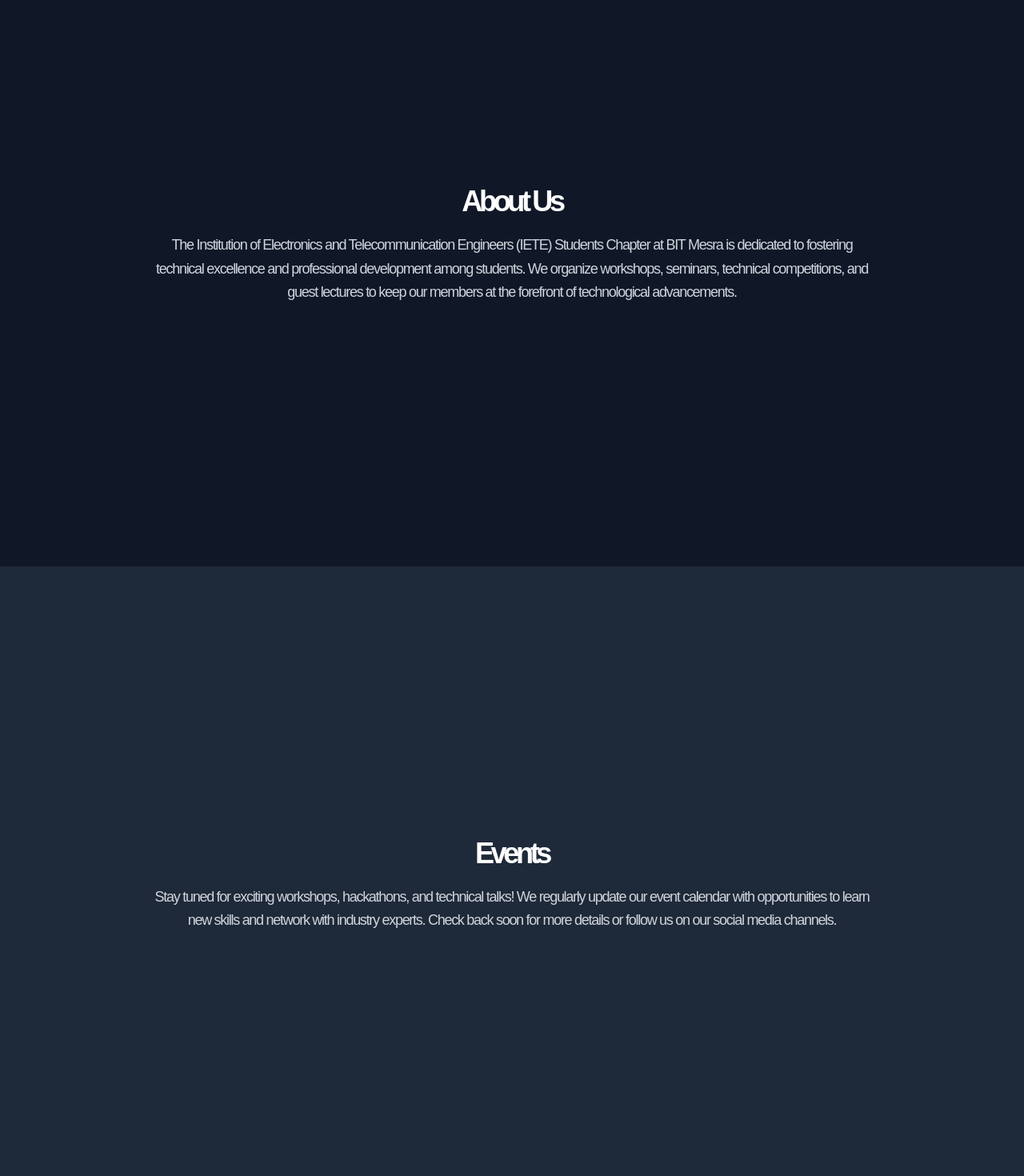
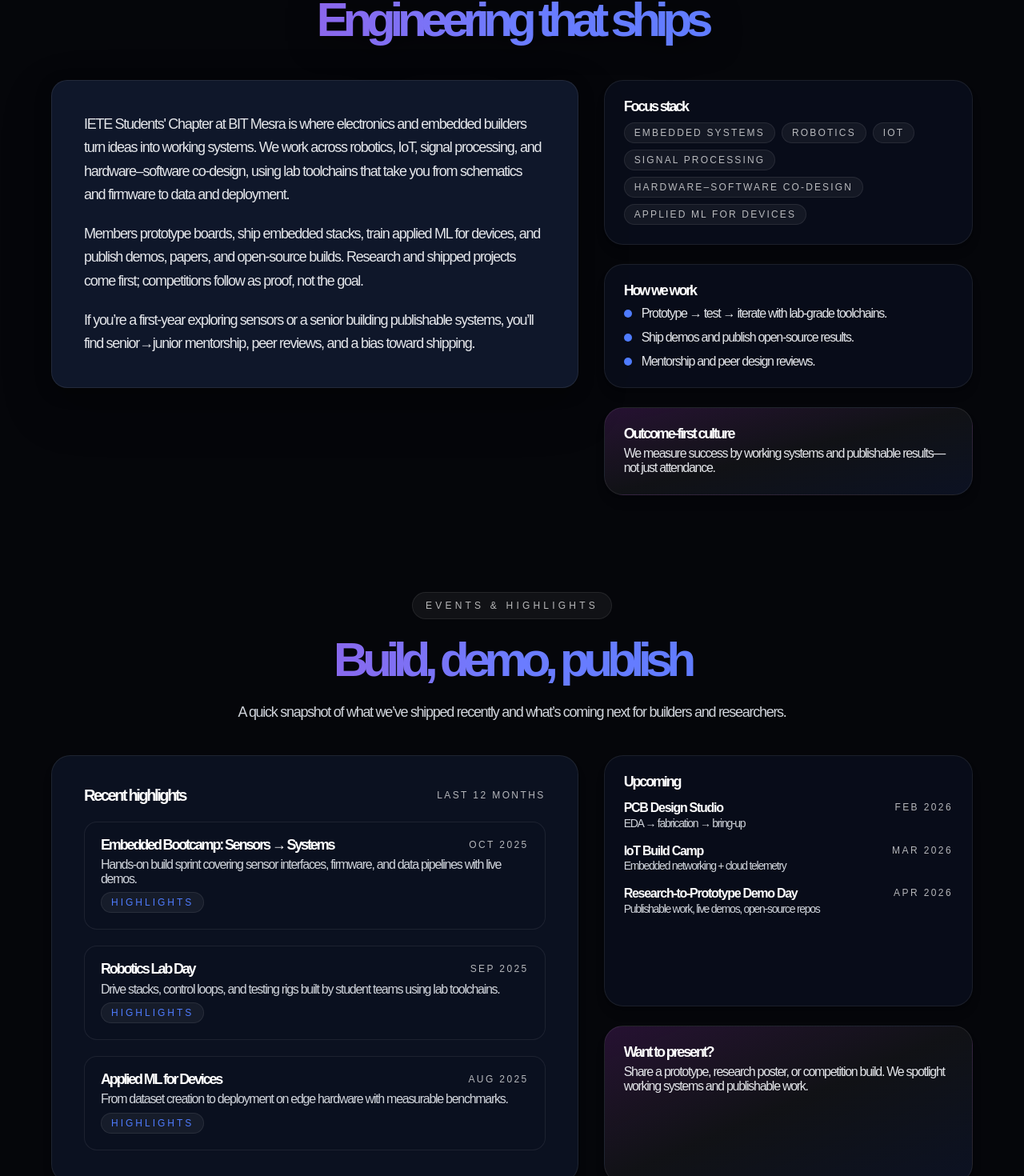
Before and after one commit to ietebitmesra/iete_official_website, a React (Vite) app in the folder frontend/: page / in a window 1280 px wide. Shown: the part 956-2426 px from the top of the page at 80% size. Built offline with nearby package versions, Linux system fonts and the light colour scheme; no server answers; a web font is replaced by a local one.

Commit message:
update: ui refinements

```diff
--- a/frontend/src/components/About.jsx
+++ b/frontend/src/components/About.jsx
@@ -2,16 +2,91 @@
 
 const About = () => {
   return (
-    <section className="bg-gray-900 min-h-screen flex items-center justify-center p-8">
-      {/* About Us Section */}
-      <div className="text-center max-w-4xl">
-        <h2 className="text-4xl font-bold text-white mb-6">About Us</h2>
-        <p className="text-gray-300 text-lg leading-relaxed">
-          The Institution of Electronics and Telecommunication Engineers (IETE) Students Chapter at BIT Mesra
-          is dedicated to fostering technical excellence and professional development among students. We organize
-          workshops, seminars, technical competitions, and guest lectures to keep our members at the forefront
-          of technological advancements.
-        </p>
+    <section className="relative w-full min-h-screen p-8 overflow-hidden bg-[var(--bg)]">
+      <div className="absolute inset-0 -z-10">
+        <div className="absolute inset-0 bg-gradient-to-b from-black/40 via-black/55 to-black/80" />
+        <div className="absolute -top-32 -right-32 h-72 w-72 rounded-full bg-[var(--brand)]/20 blur-3xl" />
+        <div className="absolute -bottom-24 -left-24 h-72 w-72 rounded-full bg-[var(--glow)]/20 blur-3xl" />
+      </div>
+
+      <div className="max-w-6xl mx-auto relative z-10">
+        <div className="text-center mb-10">
+          <span className="inline-flex items-center gap-2 text-xs uppercase tracking-[0.35em] text-[var(--muted)] bg-white/5 border border-[var(--border)] px-4 py-2 rounded-full">
+            About IETE
+          </span>
+          <h2 className="mt-6 pb-2 text-4xl md:text-6xl font-bold leading-[1.1] text-transparent bg-clip-text bg-gradient-to-r from-[var(--brand)] via-[#6b7cff] to-[var(--glow)] relative z-20 drop-shadow-[0_6px_18px_rgba(0,0,0,0.65)]">
+            Engineering that ships
+          </h2>
+        </div>
+
+        <div className="grid grid-cols-1 lg:grid-cols-12 gap-8 items-stretch">
+          <div className="lg:col-span-7">
+            <div className="card-surface bg-[var(--card)]/70 border-[var(--border)] p-8 md:p-10 rounded-3xl shadow-lg space-y-5">
+              <p className="text-gray-200 text-lg leading-relaxed">
+                IETE Students' Chapter at BIT Mesra is where electronics and embedded builders turn ideas into working
+                systems. We work across robotics, IoT, signal processing, and hardware–software co-design, using lab
+                toolchains that take you from schematics and firmware to data and deployment.
+              </p>
+              <p className="text-gray-200 text-lg leading-relaxed">
+                Members prototype boards, ship embedded stacks, train applied ML for devices, and publish demos, papers,
+                and open-source builds. Research and shipped projects come first; competitions follow as proof, not the
+                goal.
+              </p>
+              <p className="text-gray-200 text-lg leading-relaxed">
+                If you’re a first-year exploring sensors or a senior building publishable systems, you’ll find
+                senior→junior mentorship, peer reviews, and a bias toward shipping.
+              </p>
+            </div>
+          </div>
+
+          <div className="lg:col-span-5 grid gap-6">
+            <div className="rounded-3xl border border-[var(--border)] bg-[var(--panel)]/70 p-6 shadow-lg">
+              <h3 className="text-lg font-semibold text-white mb-3">Focus stack</h3>
+              <div className="flex flex-wrap gap-2">
+                {[
+                  "Embedded systems",
+                  "Robotics",
+                  "IoT",
+                  "Signal processing",
+                  "Hardware–software co-design",
+                  "Applied ML for devices",
+                ].map((item) => (
+                  <span
+                    key={item}
+                    className="px-3 py-1 text-xs uppercase tracking-[0.18em] text-[var(--muted)] bg-white/5 border border-[var(--border)] rounded-full"
+                  >
+                    {item}
+                  </span>
+                ))}
+              </div>
+            </div>
+
+            <div className="rounded-3xl border border-[var(--border)] bg-[var(--panel)]/70 p-6 shadow-lg">
+              <h3 className="text-lg font-semibold text-white mb-3">How we work</h3>
+              <ul className="space-y-3 text-gray-200">
+                <li className="flex items-start gap-3">
+                  <span className="mt-1 h-2.5 w-2.5 rounded-full bg-[var(--glow)]" />
+                  <span>Prototype → test → iterate with lab-grade toolchains.</span>
+                </li>
+                <li className="flex items-start gap-3">
+                  <span className="mt-1 h-2.5 w-2.5 rounded-full bg-[var(--glow)]" />
+                  <span>Ship demos and publish open-source results.</span>
+                </li>
+                <li className="flex items-start gap-3">
+                  <span className="mt-1 h-2.5 w-2.5 rounded-full bg-[var(--glow)]" />
+                  <span>Mentorship and peer design reviews.</span>
+                </li>
+              </ul>
+            </div>
+
+            <div className="rounded-3xl border border-[var(--border)] bg-gradient-to-br from-[var(--brand)]/20 via-white/5 to-[var(--glow)]/10 p-6 shadow-lg">
+              <h3 className="text-lg font-semibold text-white mb-2">Outcome-first culture</h3>
+              <p className="text-gray-200">
+                We measure success by working systems and publishable results—not just attendance.
+              </p>
+            </div>
+          </div>
+        </div>
       </div>
     </section>
   )
--- a/frontend/src/components/Events.jsx
+++ b/frontend/src/components/Events.jsx
@@ -1,18 +1,119 @@
 import React from 'react'
+
+const highlights = [
+  {
+    title: 'Embedded Bootcamp: Sensors → Systems',
+    date: 'Oct 2025',
+    tag: 'Highlights',
+    desc: 'Hands-on build sprint covering sensor interfaces, firmware, and data pipelines with live demos.',
+  },
+  {
+    title: 'Robotics Lab Day',
+    date: 'Sep 2025',
+    tag: 'Highlights',
+    desc: 'Drive stacks, control loops, and testing rigs built by student teams using lab toolchains.',
+  },
+  {
+    title: 'Applied ML for Devices',
+    date: 'Aug 2025',
+    tag: 'Highlights',
+    desc: 'From dataset creation to deployment on edge hardware with measurable benchmarks.',
+  },
+]
+
+const upcoming = [
+  {
+    title: 'PCB Design Studio',
+    date: 'Feb 2026',
+    focus: 'EDA → fabrication → bring-up',
+  },
+  {
+    title: 'IoT Build Camp',
+    date: 'Mar 2026',
+    focus: 'Embedded networking + cloud telemetry',
+  },
+  {
+    title: 'Research-to-Prototype Demo Day',
+    date: 'Apr 2026',
+    focus: 'Publishable work, live demos, open-source repos',
+  },
+]
 
 const Events = () => {
   return (
-      <section className="bg-gray-800 min-h-screen flex items-center justify-center p-8">
-            {/* Events Section */}
-          <div className="text-center max-w-4xl">
-            <h2 className="text-4xl font-bold text-white mb-6">Events</h2>
-            <p className="text-gray-300 text-lg leading-relaxed">
-              Stay tuned for exciting workshops, hackathons, and technical talks! We regularly update our event
-              calendar with opportunities to learn new skills and network with industry experts. Check back soon
-              for more details or follow us on our social media channels.
-            </p>
+    <section className="relative w-full min-h-screen p-8 overflow-hidden bg-[var(--bg)]">
+      <div className="absolute inset-0 -z-10">
+        <div className="absolute inset-0 bg-gradient-to-b from-black/45 via-black/60 to-black/80" />
+        <div className="absolute -top-28 -left-20 h-64 w-64 rounded-full bg-[var(--brand)]/15 blur-3xl" />
+        <div className="absolute -bottom-24 -right-24 h-72 w-72 rounded-full bg-[var(--glow)]/15 blur-3xl" />
+      </div>
+
+      <div className="max-w-6xl mx-auto relative z-10">
+        <div className="text-center mb-10">
+          <span className="inline-flex items-center gap-2 text-xs uppercase tracking-[0.35em] text-[var(--muted)] bg-white/5 border border-[var(--border)] px-4 py-2 rounded-full">
+            Events & Highlights
+          </span>
+          <h2 className="mt-6 pb-2 text-4xl md:text-6xl font-bold leading-[1.1] text-transparent bg-clip-text bg-gradient-to-r from-[var(--brand)] via-[#6b7cff] to-[var(--glow)] relative z-10">
+            Build, demo, publish
+          </h2>
+          <p className="mt-4 text-gray-300 text-lg max-w-3xl mx-auto">
+            A quick snapshot of what we’ve shipped recently and what’s coming next for builders and researchers.
+          </p>
+        </div>
+
+        <div className="grid grid-cols-1 lg:grid-cols-12 gap-8 items-stretch">
+          <div className="lg:col-span-7">
+            <div className="rounded-3xl border border-[var(--border)] bg-[var(--card)]/70 p-8 md:p-10 shadow-lg">
+              <div className="flex items-center justify-between mb-6">
+                <h3 className="text-xl font-semibold text-white">Recent highlights</h3>
+                <span className="text-xs uppercase tracking-[0.2em] text-[var(--muted)]">Last 12 months</span>
+              </div>
+              <div className="space-y-5">
+                {highlights.map((event) => (
+                  <div
+                    key={event.title}
+                    className="rounded-2xl border border-[var(--border)] bg-[var(--panel)]/70 p-5 flex flex-col gap-2"
+                  >
+                    <div className="flex items-center justify-between gap-4">
+                      <h4 className="text-lg font-semibold text-white">{event.title}</h4>
+                      <span className="text-xs uppercase tracking-[0.2em] text-[var(--muted)]">{event.date}</span>
+                    </div>
+                    <p className="text-gray-300">{event.desc}</p>
+                    <span className="w-fit text-xs uppercase tracking-[0.25em] text-[var(--glow)] bg-white/5 border border-[var(--border)] px-3 py-1 rounded-full">
+                      {event.tag}
+                    </span>
+                  </div>
+                ))}
+              </div>
+            </div>
           </div>
-        </section>
+
+          <div className="lg:col-span-5 grid gap-6">
+            <div className="rounded-3xl border border-[var(--border)] bg-[var(--panel)]/70 p-6 shadow-lg">
+              <h3 className="text-lg font-semibold text-white mb-4">Upcoming</h3>
+              <div className="space-y-4">
+                {upcoming.map((event) => (
+                  <div key={event.title} className="flex items-start justify-between gap-4">
+                    <div>
+                      <div className="text-white font-semibold">{event.title}</div>
+                      <div className="text-sm text-gray-300">{event.focus}</div>
+                    </div>
+                    <span className="text-xs uppercase tracking-[0.2em] text-[var(--muted)]">{event.date}</span>
+                  </div>
+                ))}
+              </div>
+            </div>
+
+            <div className="rounded-3xl border border-[var(--border)] bg-gradient-to-br from-[var(--brand)]/20 via-white/5 to-[var(--glow)]/10 p-6 shadow-lg">
+              <h3 className="text-lg font-semibold text-white mb-2">Want to present?</h3>
+              <p className="text-gray-200">
+                Share a prototype, research poster, or competition build. We spotlight working systems and publishable work.
+              </p>
+            </div>
+          </div>
+        </div>
+      </div>
+    </section>
   )
 }
 
--- a/frontend/src/pages/blog.jsx
+++ b/frontend/src/pages/blog.jsx
@@ -6,7 +6,7 @@
     <section className="max-w-6xl mx-auto px-6 py-12 space-y-8">
       <header className="flex flex-col gap-3">
         <p className="text-sm text-[var(--muted)] uppercase tracking-[0.2em]">Newsletter / Blog</p>
-        <h1 className="text-3xl md:text-4xl font-bold">Insights & Updates</h1>
+        <h1 className="text-3xl md:text-4xl font-bold text-transparent bg-clip-text bg-gradient-to-r from-[var(--brand)] via-[#6b7cff] to-[var(--glow)]">Insights & Updates</h1>
         <p className="text-[var(--muted)]">Markdown-ready later. For now showing post cards with excerpts.</p>
       </header>
 
--- a/frontend/src/pages/homepage.jsx
+++ b/frontend/src/pages/homepage.jsx
@@ -63,7 +63,7 @@
               <div className="space-y-3">
                 <p className="text-sm uppercase tracking-[0.3em] text-[var(--muted)]">BIT Mesra</p>
                 <h1 className="text-4xl md:text-5xl lg:text-6xl font-extrabold leading-[0.9]">
-                  IETE Students Chapter
+                  IETE Student's Chapter
                 </h1>
                 <p className="text-lg md:text-xl text-[var(--muted)] max-w-xl">
                   Electronics, telecom, and computing community powering projects, competitions, and research.
--- a/frontend/src/pages/leaderboard.jsx
+++ b/frontend/src/pages/leaderboard.jsx
@@ -13,7 +13,7 @@
     <section className="max-w-6xl mx-auto px-6 py-12 space-y-8">
       <header className="flex flex-col gap-3">
         <p className="text-sm text-[var(--muted)] uppercase tracking-[0.2em]">Leaderboard</p>
-        <h1 className="text-3xl md:text-4xl font-bold">Monthly Highlights</h1>
+        <h1 className="text-3xl md:text-4xl font-bold text-transparent bg-clip-text bg-gradient-to-r from-[var(--brand)] via-[#6b7cff] to-[var(--glow)]">Monthly Highlights</h1>
         <p className="text-[var(--muted)]">Manual/mock data for now. Later wire Codeforces, GitHub, and custom metrics.</p>
       </header>
 
--- a/frontend/src/pages/projects.jsx
+++ b/frontend/src/pages/projects.jsx
@@ -15,7 +15,7 @@
     <section className="max-w-6xl mx-auto px-6 py-12 space-y-8">
       <header className="flex flex-col gap-3">
         <p className="text-sm text-[var(--muted)] uppercase tracking-[0.2em]">Projects</p>
-        <h1 className="text-3xl md:text-4xl font-bold">Showcase</h1>
+        <h1 className="text-3xl md:text-4xl font-bold text-transparent bg-clip-text bg-gradient-to-r from-[var(--brand)] via-[#6b7cff] to-[var(--glow)]">Showcase</h1>
         <p className="text-[var(--muted)]">Member submissions verified by admins. Filters switch to categories and tech later.</p>
       </header>
 
--- a/frontend/src/pages/resources.jsx
+++ b/frontend/src/pages/resources.jsx
@@ -6,7 +6,7 @@
     <section className="max-w-6xl mx-auto px-6 py-12 space-y-8">
       <header className="flex flex-col gap-3">
         <p className="text-sm text-[var(--muted)] uppercase tracking-[0.2em]">Resources</p>
-        <h1 className="text-3xl md:text-4xl font-bold">ECE / EEE Hub</h1>
+        <h1 className="text-3xl md:text-4xl font-bold text-transparent bg-clip-text bg-gradient-to-r from-[var(--brand)] via-[#6b7cff] to-[var(--glow)]">ECE / EEE Hub</h1>
         <p className="text-[var(--muted)]">Curated links for Embedded, VLSI, DSP, Controls, Comms, Robotics. Expandable later.</p>
       </header>
 
```
Also changed, not shown: frontend/src/pages/Alumni.jsx (+16 -2 lines), frontend/src/assets/user-default avatar logo.jpg (added).
